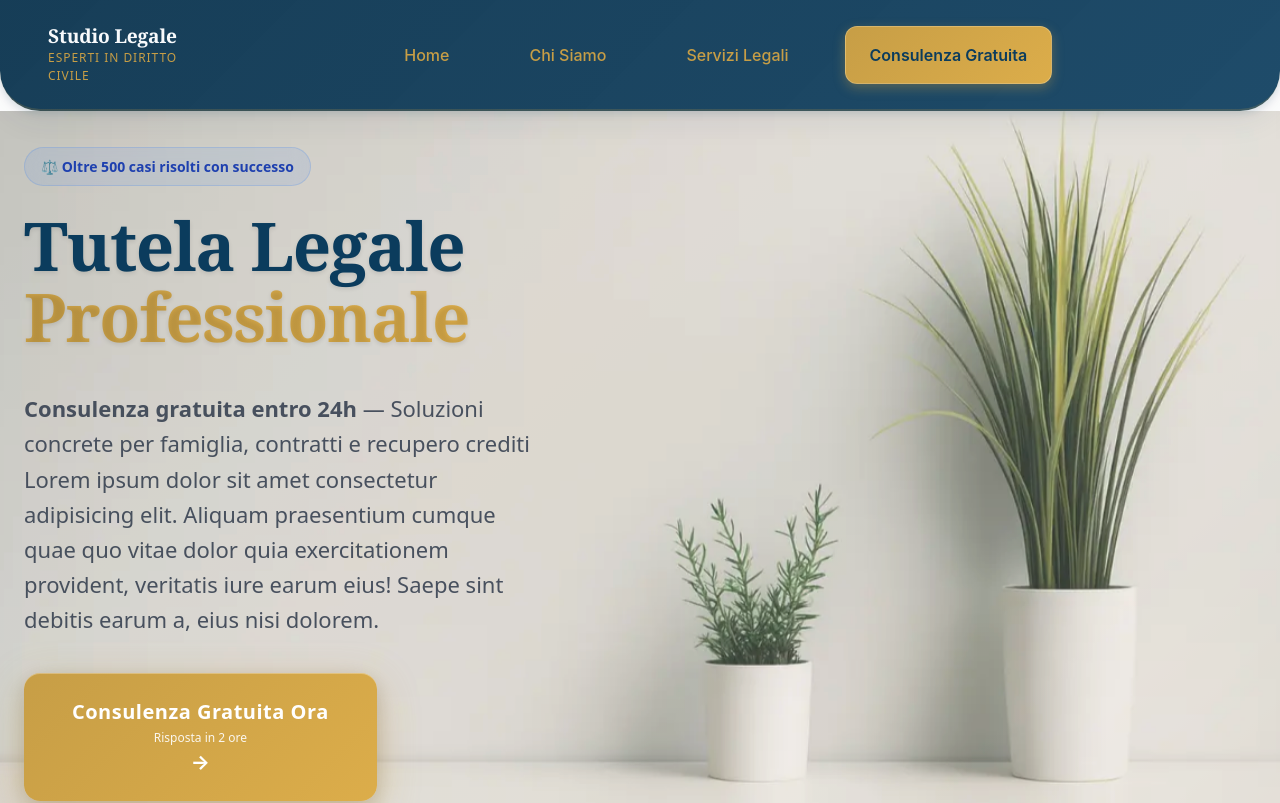
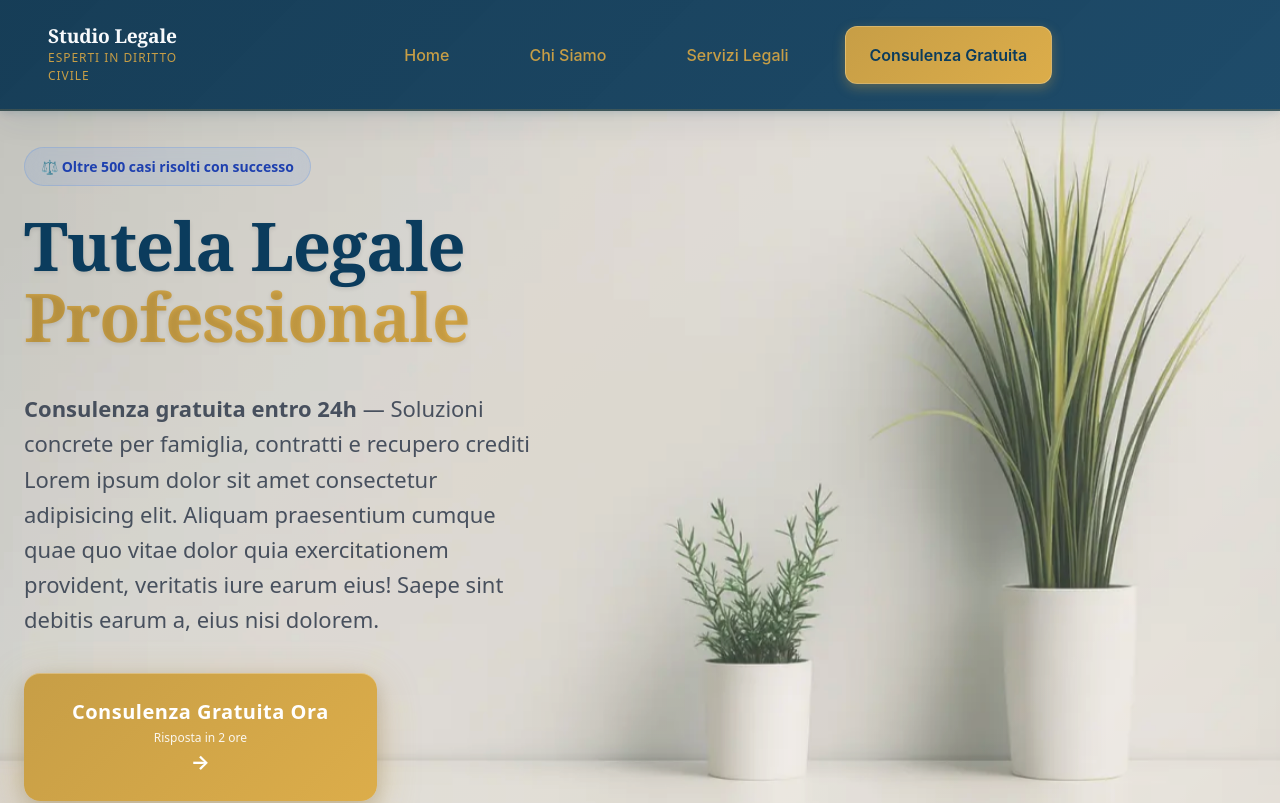
Before and after one commit to Fabio-Bianco/studio-legale, a React (Vite) app: page / in a window 1280 px wide. Shown: the top 803 px of the page. Built offline with nearby package versions, Linux system fonts and the light colour scheme.

Commit message:
style(Header): uniformare gli angoli del contenitore sticky e migliorare la coerenza visiva

```diff
--- a/src/styles/Header.css
+++ b/src/styles/Header.css
@@ -4,7 +4,7 @@
    Mobile/Tablet: header sticky con sola barra di icone; nessun menu hamburger.
    =================================================================== */
 
-/* Contenitore sticky dell'header */
+/* Contenitore sticky dell’header */
 .header-section {
   position: sticky;
   top: 0;
@@ -18,9 +18,7 @@
   );
   backdrop-filter: blur(12px);
   border-bottom: 1px solid rgba(199, 158, 70, 0.2); /* Gold accent border */
-
-  /* 🎨 Angoli smusati marcati - solo inferiori */
-  border-radius: 0 0 1.5rem 1.5rem; /* 24px - solo angoli inferiori */
+  border-radius: 0; /* Angoli retti per header bottom */
 
   padding-block: var(--space-3);
   padding-inline: var(--space-4);
@@ -288,7 +286,7 @@
   height: 40px;
   background: rgba(199, 158, 70, 0.1);
   border: 1px solid rgba(199, 158, 70, 0.3);
-  border-radius: 8px;
+  border-radius: 0; /* Angoli retti */
   color: var(--color-accent);
   font-size: 24px;
   font-weight: 300;
@@ -348,7 +346,7 @@
   color: var(--color-primary) !important;
   font-weight: 600;
   margin: var(--space-2) var(--space-4);
-  border-radius: 12px;
+  border-radius: 0; /* Angoli retti */
   border-left: none !important;
 }
 
@@ -398,10 +396,6 @@
     justify-content: space-between;
     padding: var(--space-4) var(--space-6); /* More spacious desktop padding */
     border-bottom-width: 2px; /* Stronger border for desktop */
-
-    /* 🎨 Width completa senza margini per semplicità */
-    width: 100%;
-    border-radius: 0 0 2rem 2rem; /* Angoli più marcati su desktop - solo inferiori */
   }
 
   .header-brand {
@@ -436,12 +430,6 @@
 
 /* Large desktop */
 @media (min-width: 1200px) {
-  .header-section {
-    /* 🎨 Width completa per semplicità */
-    width: 100%;
-    border-radius: 0 0 2.5rem 2.5rem; /* Angoli super marcati - solo inferiori */
-  }
-
   .nav-desktop ul {
     gap: var(--space-5);
   }
```
